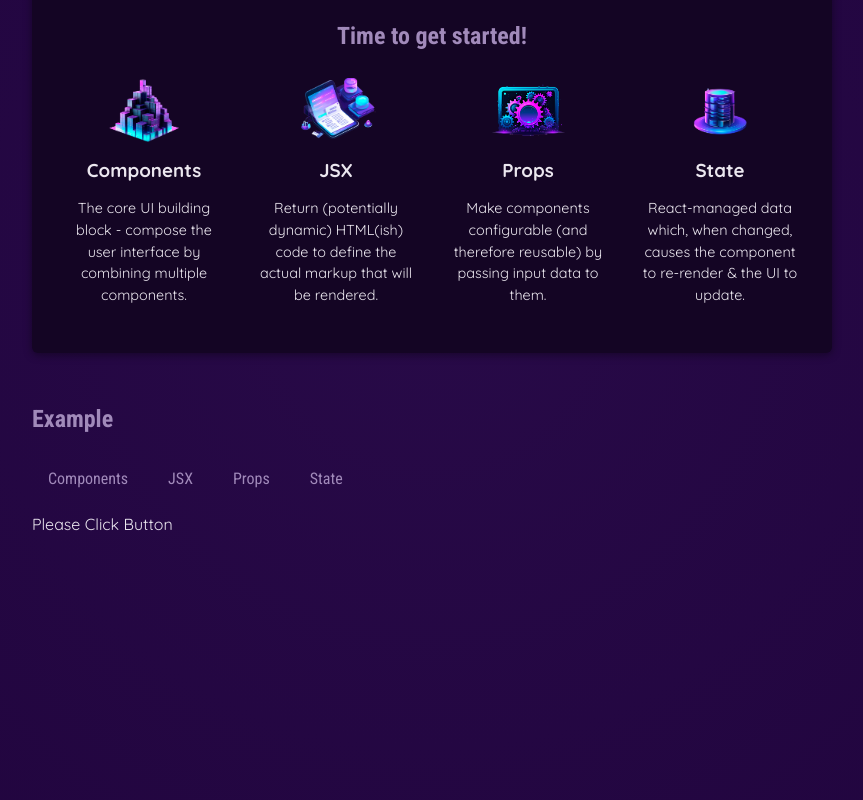
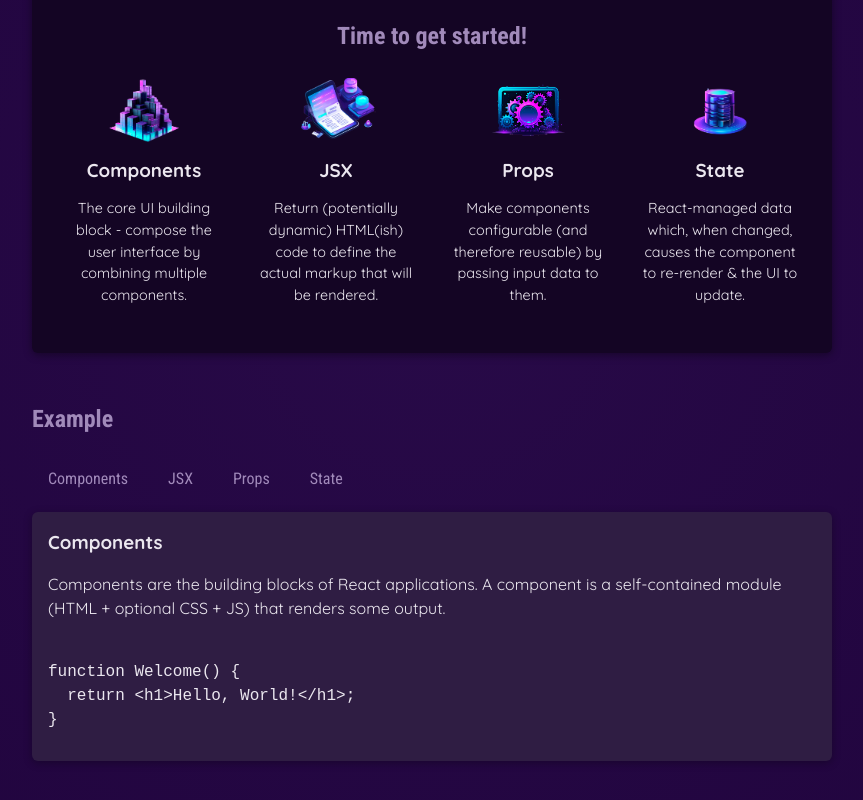
Before and after one commit to sivaprasad1988/01-starting-project, a React (Vite) app: page / in a window 1280 px wide. Shown: the part 346-1146 px from the top of the page, without its empty margins (208-1071 px from the left). Built offline with nearby package versions, Linux system fonts and the light colour scheme.

Commit message:
[TASK] Implement dynamic tab elements

```diff
--- a/src/App.jsx
+++ b/src/App.jsx
@@ -4,9 +4,10 @@ import { CORE_CONCEPTS } from "./data";
 import Header from "./components/Header";
 import CoreComponents from "./components/CoreComponents";
 import TabButton from "./components/TabButton";
+import { EXAMPLES } from "./data";
 
 function App() {
-  const [selectedTopic, setSelectedTopic] = useState("Please Click Button");
+  const [selectedTopic, setSelectedTopic] = useState("components");
 
   function handleSelect(selectedButton) {
     setSelectedTopic(selectedButton);
@@ -37,7 +38,13 @@ function App() {
             <TabButton onSelect={() => handleSelect("props")}>Props</TabButton>
             <TabButton onSelect={() => handleSelect("state")}>State</TabButton>
           </menu>
-          {selectedTopic}
+          <div id="tab-content">
+            <h3>{EXAMPLES[selectedTopic].title}</h3>
+            <p>{EXAMPLES[selectedTopic].description}</p>
+            <pre>
+              <code>{EXAMPLES[selectedTopic].code}</code>
+            </pre>
+          </div>
         </section>
       </main>
     </div>
--- a/src/data.js
+++ b/src/data.js
@@ -29,3 +29,54 @@ export const CORE_CONCEPTS = [
       "React-managed data which, when changed, causes the component to re-render & the UI to update.",
   },
 ];
+
+export const EXAMPLES = {
+  components: {
+    title: "Components",
+    description:
+      "Components are the building blocks of React applications. A component is a self-contained module (HTML + optional CSS + JS) that renders some output.",
+    code: `
+function Welcome() {
+  return <h1>Hello, World!</h1>;
+}`,
+  },
+  jsx: {
+    title: "JSX",
+    description:
+      "JSX is a syntax extension to JavaScript. It is similar to a template language, but it has full power of JavaScript (e.g., it may output dynamic content).",
+    code: `
+<div>
+  <h1>Welcome {userName}</h1>
+  <p>Time to learn React!</p>
+</div>`,
+  },
+  props: {
+    title: "Props",
+    description:
+      "Components accept arbitrary inputs called props. They are like function arguments.",
+    code: `
+function Welcome(props) {
+  return <h1>Hello, {props.name}</h1>;
+}`,
+  },
+  state: {
+    title: "State",
+    description:
+      "State allows React components to change their output over time in response to user actions, network responses, and anything else.",
+    code: `
+function Counter() {
+  const [isVisible, setIsVisible] = useState(false);
+
+  function handleClick() {
+    setIsVisible(true);
+  }
+
+  return (
+    <div>
+      <button onClick={handleClick}>Show Details</button>
+      {isVisible && <p>Amazing details!</p>}
+    </div>
+  );
+}`,
+  },
+};
```
